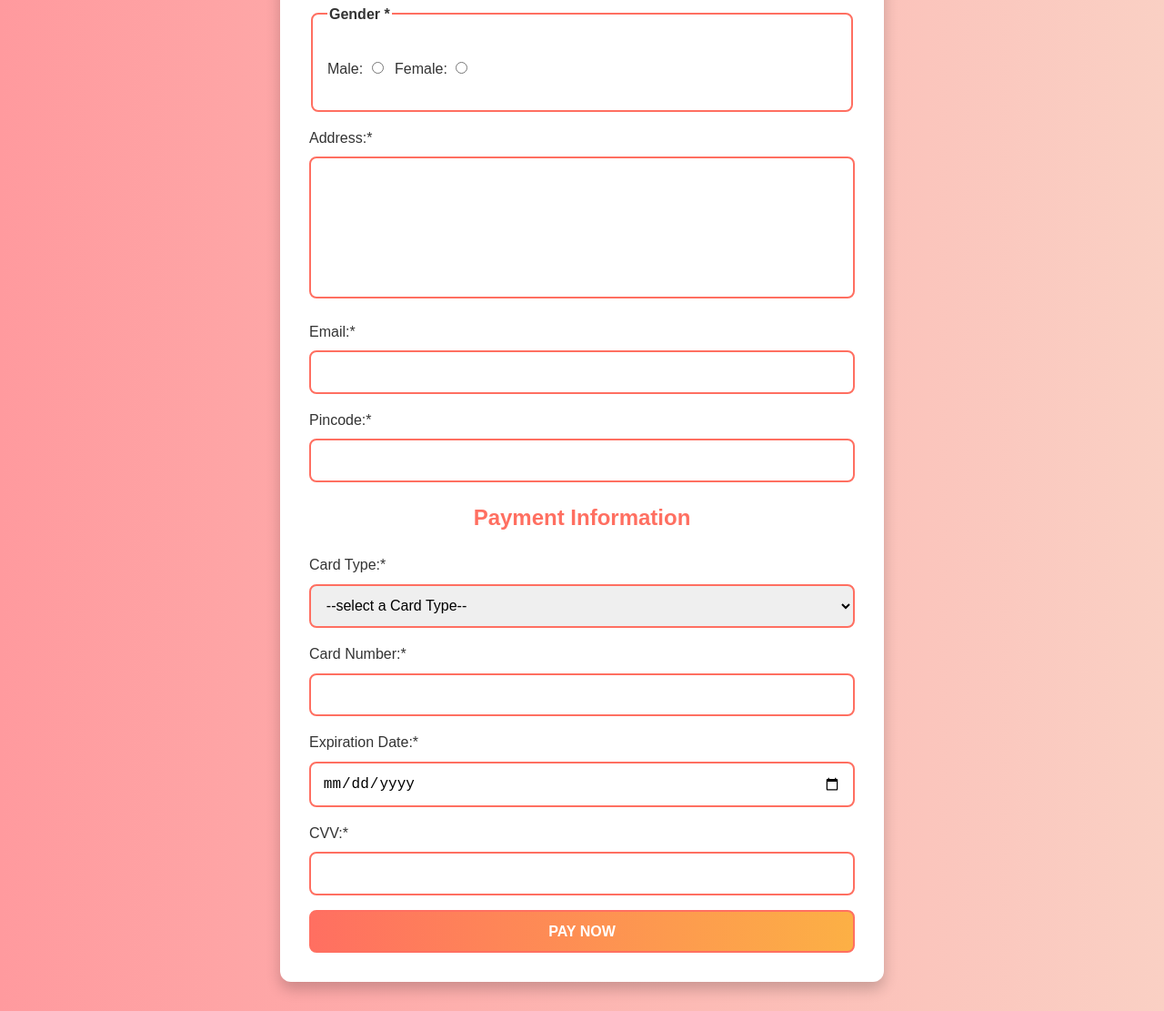
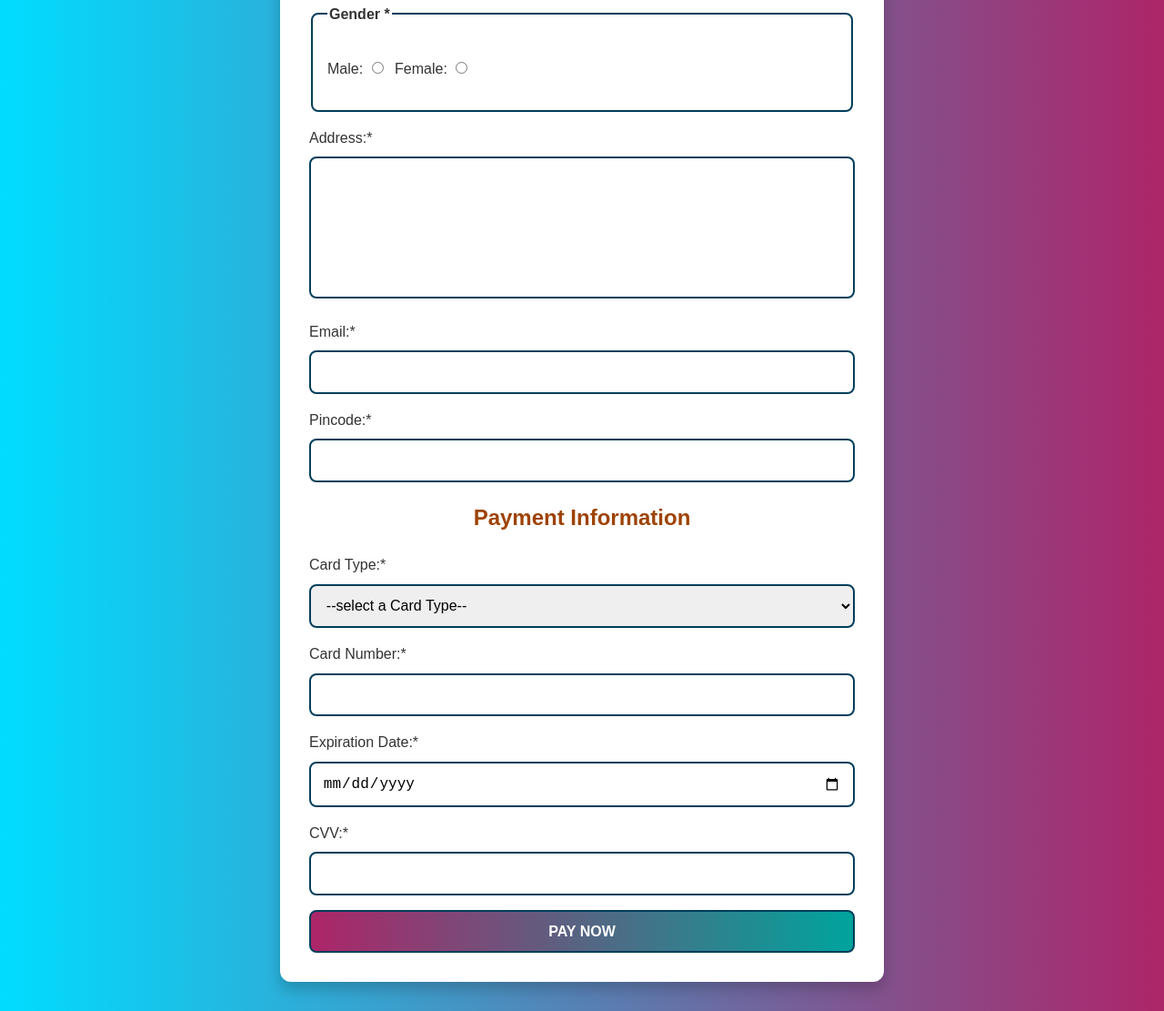
Before and after one commit to Partzhh09/Payment, a plain HTML site: page index.html in a window 1280 px wide. Shown: the part 311-1422 px from the top of the page at 91% size. Drawn offline with Linux system fonts and the light colour scheme.

Commit message:
added some files

```diff
--- a/style.css
+++ b/style.css
@@ -3,7 +3,7 @@ body {
     line-height: 1.6;
     margin: 0;
     padding: 0;
-    background: linear-gradient(to right, #ff9a9e, #fad0c4);
+    background: linear-gradient(to right, #00ddff, #ad2569);
     color: #333;
   }
 
@@ -19,7 +19,7 @@ body {
   h1,
   h2 {
     text-align: center;
-    color: #ff6f61;
+    color: #9e4300;
     font-weight: 600;
   }
 
@@ -35,7 +35,7 @@ body {
     width: 100%;
     padding: 0.8rem;
     margin-top: 0.5rem;
-    border: 2px solid #ff6f61;
+    border: 2px solid #003e5b;
     border-radius: 8px;
     box-sizing: border-box;
     font-size: 1rem;
@@ -43,7 +43,7 @@ body {
   }
 
   fieldset {
-    border: 2px solid #ff6f61;
+    border: 2px solid #003e5b;
     border-radius: 8px;
     padding: 1rem;
   }
@@ -51,7 +51,7 @@ body {
   input:focus,
   textarea:focus,
   select:focus {
-    border-color: #ff9a9e;
+    border-color: #003e5b;
     box-shadow: 0 0 8px rgba(255, 154, 158, 0.8);
   }
 
@@ -65,7 +65,7 @@ body {
   }
 
   input[type="submit"] {
-    background: linear-gradient(to right, #ff6f61, #fcb045);
+    background: linear-gradient(to right, #ad2569, #00a49c);
     color: #fff;
     border: node;
     padding: 0.8rem 1.5rem;
@@ -80,6 +80,6 @@ body {
   }
 
   input[type="submit"]:hover {
-    background: linear-gradient(to right, #fcb045, #ff9a9e);
+    background: linear-gradient(to right, #00a49c, #ad2569);
     box-shadow: 0 4px 12px rgba(0, 0, 0, 0.2);
   }
```
